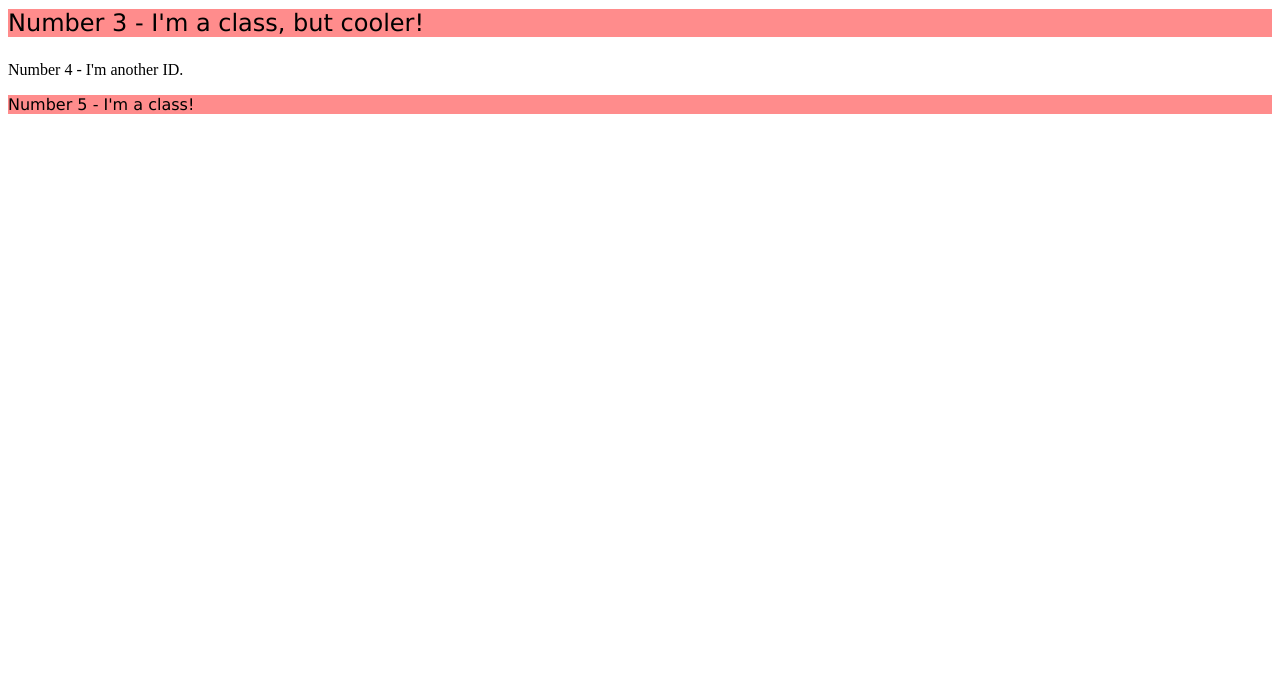
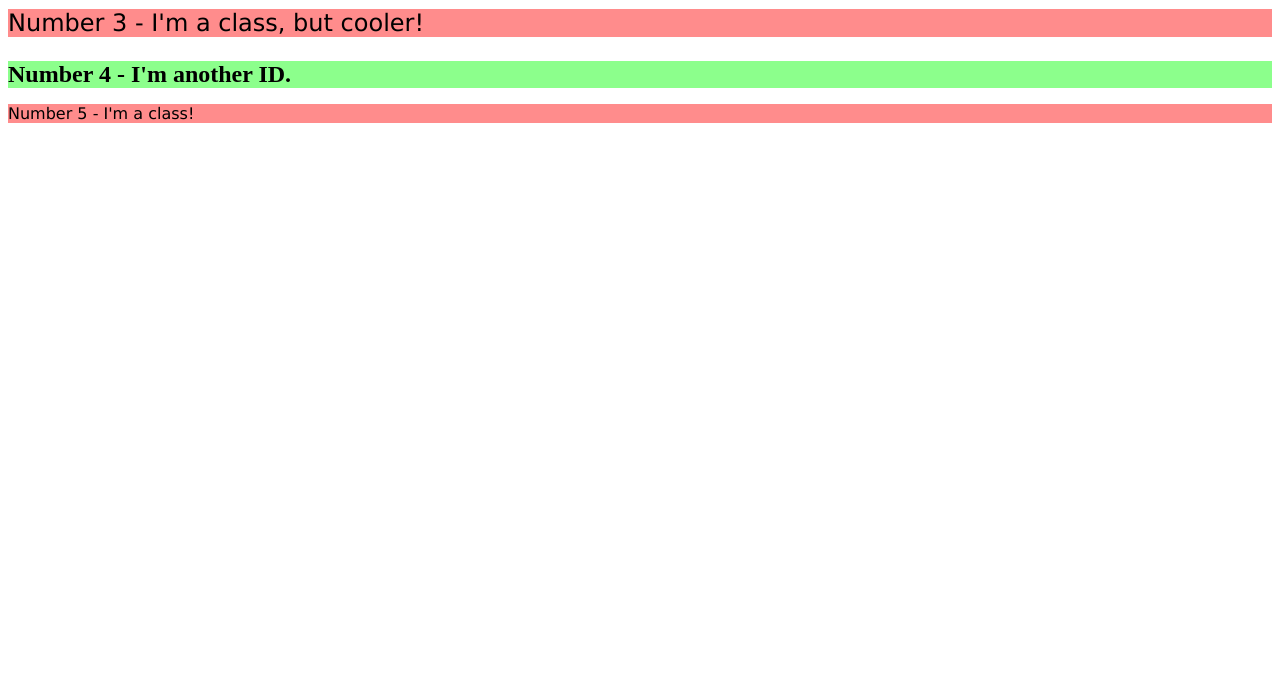
Before and after one commit to Topkekwizard/css-exercises, a plain HTML site: page foundations/02-class-id-selectors/index.html in a window 1280 px wide. Shown: the part 108-800 px from the top of the page. Drawn offline with Linux system fonts and the light colour scheme.

Commit message:
fourth element font styling

```diff
--- a/foundations/02-class-id-selectors/index.html
+++ b/foundations/02-class-id-selectors/index.html
@@ -11,7 +11,7 @@
   <p class="odd">Number 1 - I'm a class!</p>
   <div class="n2">Number 2 - I'm one ID.</div>
   <p class="odd" id="n3">Number 3 - I'm a class, but cooler!</p>
-  <div>Number 4 - I'm another ID.</div>
+  <div class="n4">Number 4 - I'm another ID.</div>
   <p class="odd">Number 5 - I'm a class!</p>
 </body>
 </html>
--- a/foundations/02-class-id-selectors/style.css
+++ b/foundations/02-class-id-selectors/style.css
@@ -9,3 +9,8 @@
 #n3 {
     font-size: 24px;
 }
+.n4 {
+    background-color: rgb(140, 255, 140);
+    font-size: 24px;
+    font-weight: bold;
+}
```
